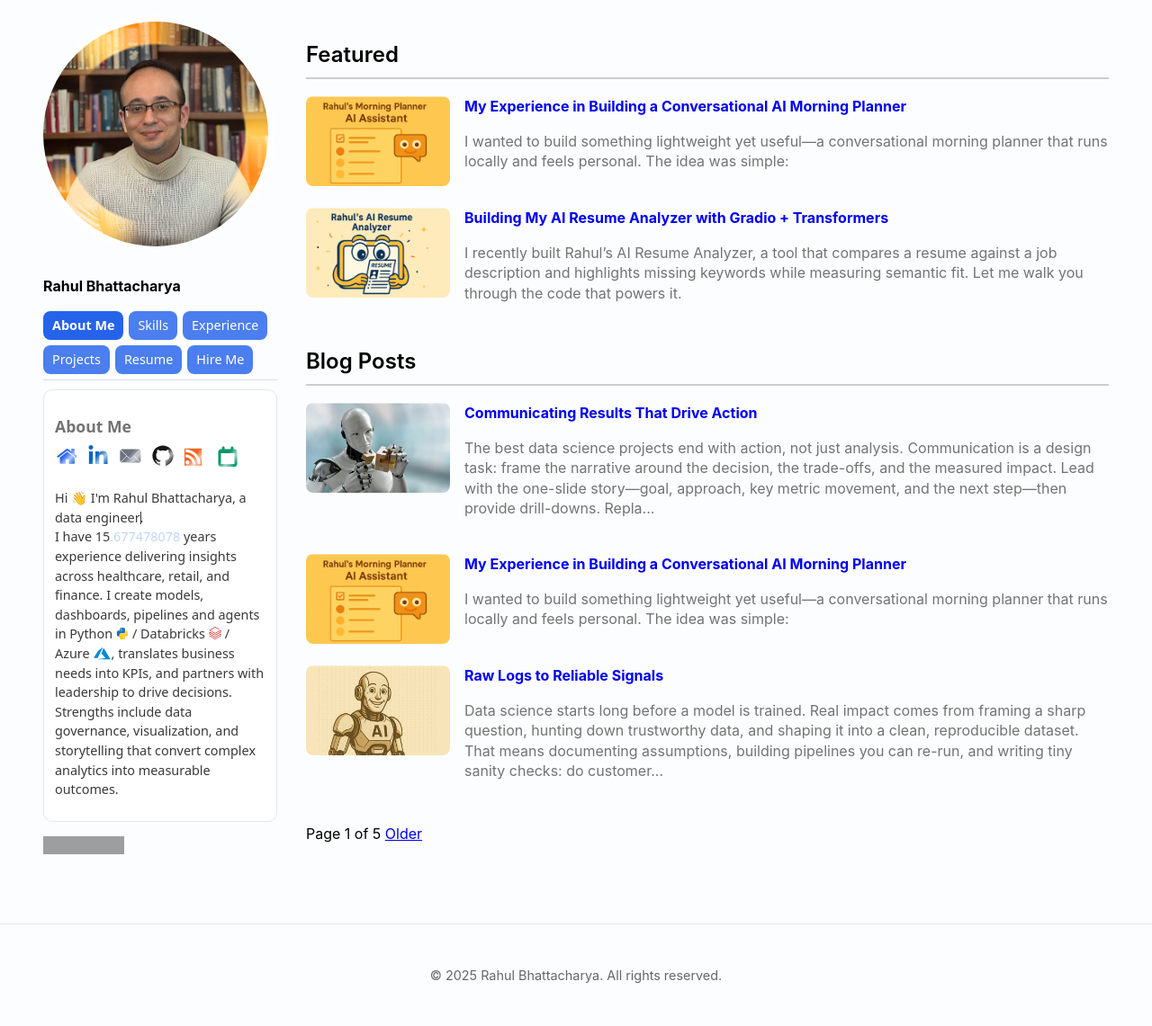
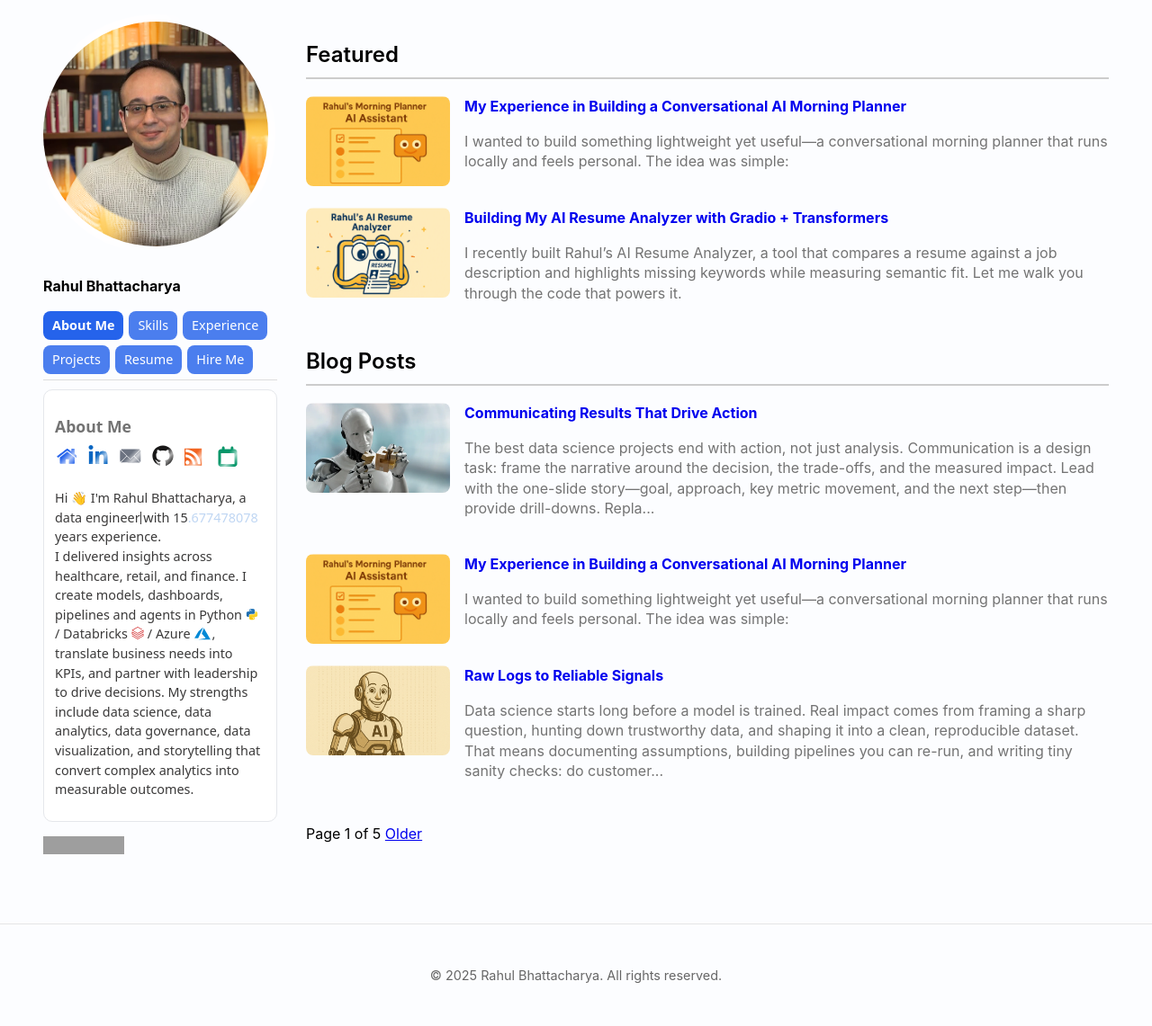
Before and after one commit to RahulBhattacharya1/RahulBhattacharya1.github.io, a Jekyll site: the page built from index.html, in a window 1280 px wide. Shown: the whole page at 90% size. Built offline with Jekyll 4.4.1, drawn with Linux system fonts in a browser that asks for light colours; the list of posts is cut into pages by our own code; grey boxes are pictures that could not be loaded.

Commit message:
Update default.html

```diff
--- a/_layouts/default.html
+++ b/_layouts/default.html
@@ -132,7 +132,7 @@ c0 86 3 159 6 162 8 9 118 -2 226 -22z m104 -715 c43 -18 102 -72 124 -114 84
     <div class="tab-panel active" id="about">
       <h2>About Me</h2>
       <ul class="social-icons" id="social-icons"></ul>
-      <p class="bio">Hi 👋 I'm Rahul Bhattacharya, a data <span id="role" class="type-cursor">scientist</span>.<br/> I have <span id="xp-int">0</span><span id="xp-dec">.00</span> years experience delivering insights across healthcare, retail, and finance.  I create models, dashboards, pipelines and agents in Python <img src="/assets/icons/python.svg" alt="Python Icon" style="height:1em; vertical-align:-0.1em;"> / Databricks <img src="/assets/icons/databricks.svg" alt="Databricks Icon" style="height:1em; vertical-align:-0.08em;"> / Azure <img src="/assets/icons/azure.svg" alt="Azure Icon" style="height:1.4em; vertical-align:-0.35em;">, translates business needs into KPIs, and partners with leadership to drive decisions. Strengths include data governance, visualization, and storytelling that convert complex analytics into measurable outcomes.</p>
+      <p class="bio">Hi 👋 I'm Rahul Bhattacharya, a data <span id="role" class="type-cursor">scientist</span> with <span id="xp-int">0</span><span id="xp-dec">.00</span> years experience.<br/>I delivered insights across healthcare, retail, and finance.  I create models, dashboards, pipelines and agents in Python <img src="/assets/icons/python.svg" alt="Python Icon" style="height:1em; vertical-align:-0.1em;"> / Databricks <img src="/assets/icons/databricks.svg" alt="Databricks Icon" style="height:1em; vertical-align:-0.08em;"> / Azure <img src="/assets/icons/azure.svg" alt="Azure Icon" style="height:1.4em; vertical-align:-0.35em;">, translate business needs into KPIs, and partner with leadership to drive decisions. My strengths include data science, data analytics, data governance, data visualization, and storytelling that convert complex analytics into measurable outcomes.</p>
     </div>
 
     <div class="tab-panel" id="skills">
```
